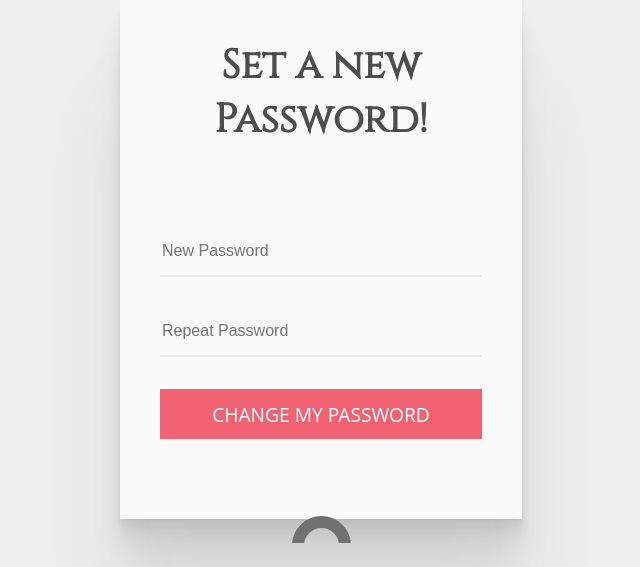
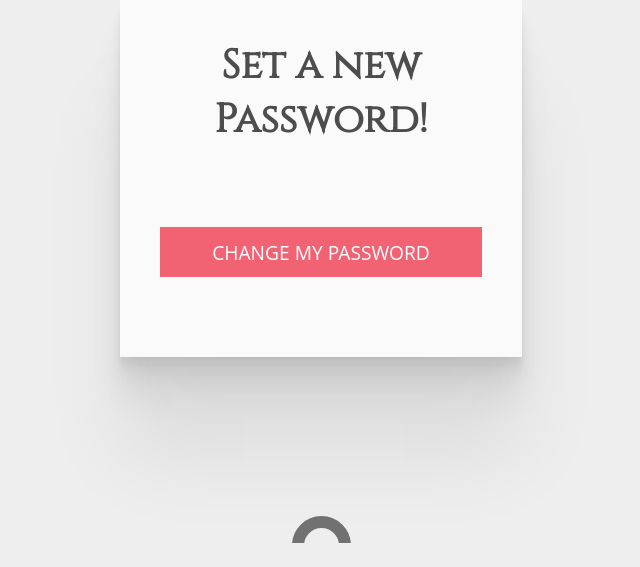
Before and after one commit to tatsuyoung/localthings, a Django app: template accounts/templates/accounts/password_reset_confirm.html in a window 1280 px wide. Shown: the part 257-824 px from the top of the page, without its empty margins (319-959 px from the left). After the commit the page ends 800 px from the top, so only its background shows below. Run offline with Django 3.2, Linux system fonts and the light colour scheme; the template is opened without the code that fills it: values that come from a table or form of the project are taken from there, others are empty; tables that the repository leaves empty hold one stand-in row (values such as "Sample post"); some libraries are stand-ins or nearby versions; some web fonts are replaced.

Commit message:
password reset

```diff
--- a/accounts/templates/accounts/password_reset_confirm.html
+++ b/accounts/templates/accounts/password_reset_confirm.html
@@ -8,21 +8,7 @@
     <h1>Set a new Password!</h1>
     <form class="site-form-new" action="" method="POST">
         {% csrf_token %}
-        <div class="form-item">
-            <label for="id_new_password1"></label>
-            <input type="password" name="new_password1" placeholder="New Password" required="required" id="id_new_password1">
-            <small><ul class="helptext">{{ form.password1.help_text }}</ul></small>
-            {% for error in form.password1.errors %}
-            <span>{{ error }}</span>
-            {% endfor %}
-        </div>
-        <div class="form-item">
-            <label for="id_new_password2"></label>
-            <input type="password" name="new_password2" placeholder="Repeat Password" required="required" id="id_new_password2">
-            {% for error in form.password2.errors %}
-            <span>{{ error }}</span>
-            {% endfor %}
-        </div>
+        {{ form.as_p }}
         <div class="button-panel">
             <input type="submit" class="button-new" value="Change My Password">
         </div>
```
